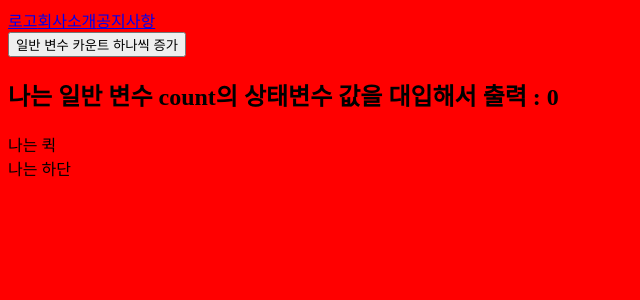
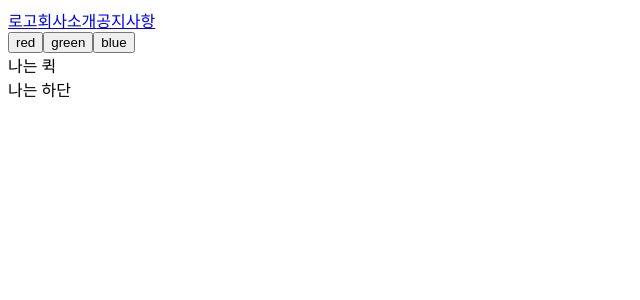
Before and after one commit to hyunjiq/react-router-dom, a React (Create React App) app: page / in a window 1280 px wide. Shown: the top 300 px of the page, without its empty margins (0-640 px from the left). Built offline with nearby package versions, Linux system fonts and the light colour scheme.

Commit message:
버튼 배경 map

```diff
--- a/src/componant/Entry.js
+++ b/src/componant/Entry.js
@@ -1,21 +1,19 @@
 import React, {useState, useEffect} from 'react'
 
 function Entry() {
-    let count = 0; //일반 변수는 여전히 상태변수를 받지못해서
-    // useRef
-    const [num, setNum] = useState(0); //랜더링
-    useEffect(()=>{
-        document.body.style.backgroundColor = 'red'
-    },[]);
-    useEffect(()=>{
-        document.querySelector('button').addEventListener("click",()=>{
-            setNum(num + 1);
-        })
-    },[num]); //랜더링 끝나고 나서 html태그로 이해
+    const bgcolor = ["red", "green", "blue"];
+    // useEffect(()=>{
+    //     document.querySelectorAll('li').forEach()
+    // }) element -> forEach
     return (
         <div>
-            <button >일반 변수 카운트 하나씩 증가 </button>
-            <h2>나는 일반 변수 count의 상태변수 값을 대입해서 출력 : {`${count = num} `}</h2>
+            {
+                bgcolor.map((v, i)=>{
+                    return(
+                        <button onClick={()=>{document.body.style.backgroundColor=v;}}>{v}</button>
+                    )
+                })
+            }
         </div>
     )
 }
```
